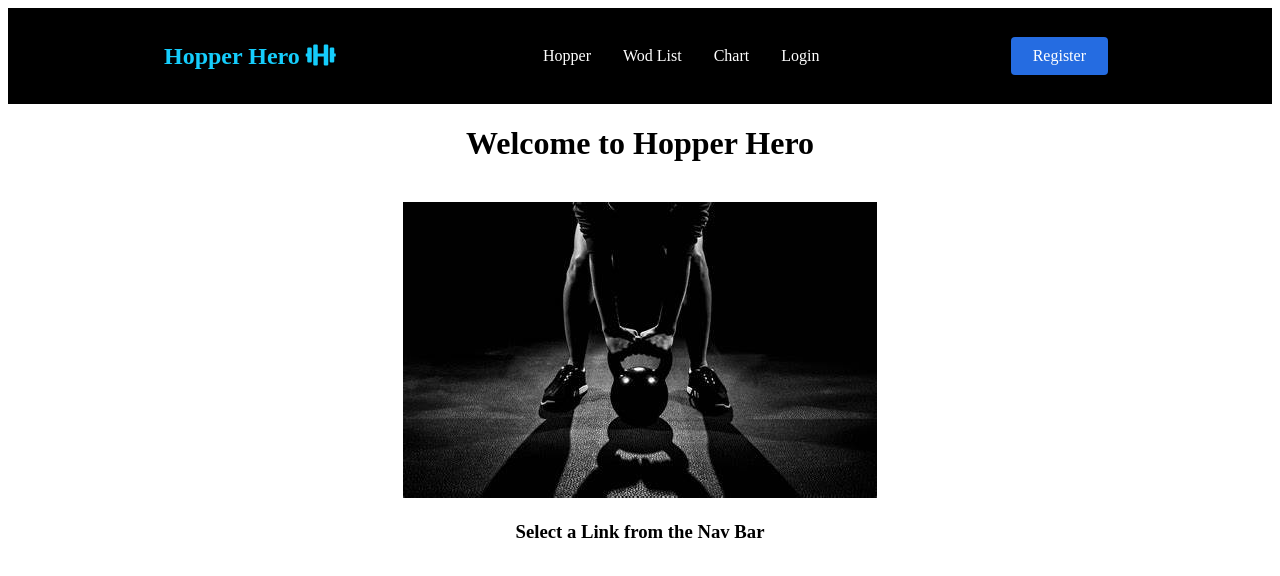
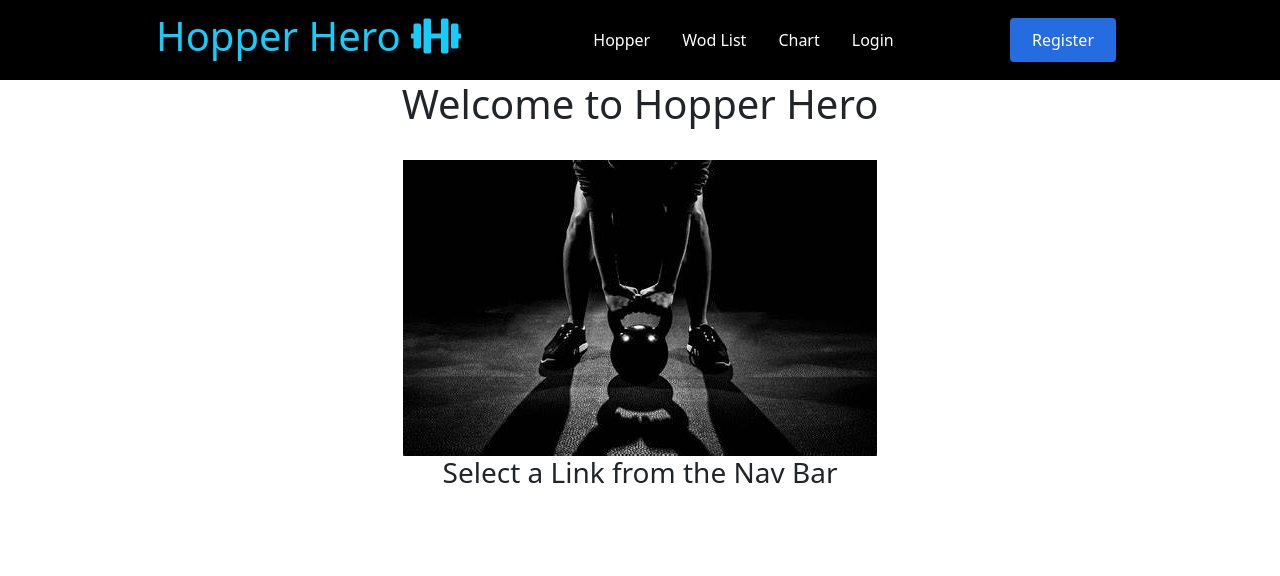
Before and after one commit to Paul-Longo/HopperHero_Frontend, a React (Create React App) app: page / in a window 1280 px wide. Shown: the top 576 px of the page. Built offline with nearby package versions, Linux system fonts and the light colour scheme; no server answers.

Commit message:
added bootstrap to imports

```diff
--- a/package.json
+++ b/package.json
@@ -10,8 +10,9 @@
     "axios": "^0.21.4",
     "bootstrap": "^5.1.1",
     "chart.js": "^3.5.1",
+    "jwt-decode": "^3.1.2",
     "react": "^17.0.2",
-    "react-bootstrap": "^1.6.3",
+    "react-bootstrap": "^1.6.4",
     "react-chartjs-2": "^3.0.5",
     "react-dom": "^17.0.2",
     "react-icons": "^4.2.0",
--- a/src/index.js
+++ b/src/index.js
@@ -1,5 +1,6 @@
 import React from 'react';
-import reactDom from 'react-dom';
+import ReactDom from 'react-dom';
 import App from './components/App';
+import "bootstrap/dist/css/bootstrap.min.css";
 
-reactDom.render(<App />, document.getElementById('root'));
+ReactDom.render(<App />, document.getElementById('root'));
```
Also changed, not shown: 1 other file (tests, documents, lock files or other folders).
